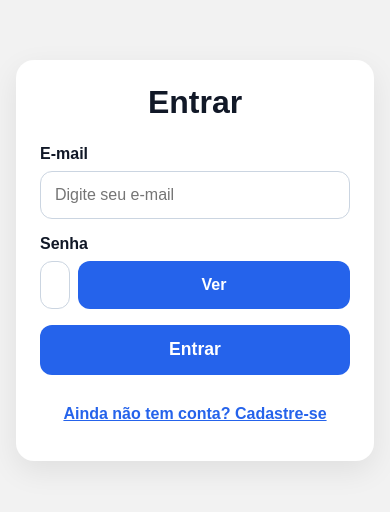
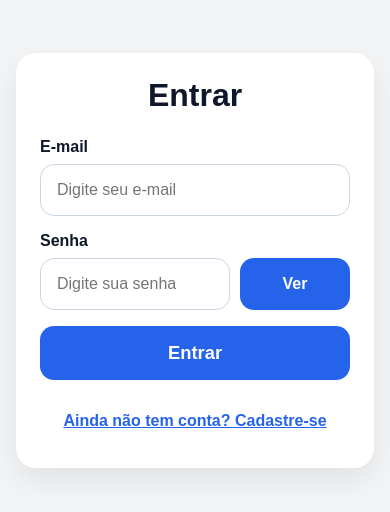
Before and after one commit to AndersonRocha33/checklist_vistoria_frontend, a React (Vite) app: page / in a window 390 px wide. Shown: the part 162-674 px from the top of the page. Built offline with nearby package versions, Linux system fonts and the light colour scheme.

Commit message:
fix mobile password input layout

```diff
--- a/src/pages/LoginPage.jsx
+++ b/src/pages/LoginPage.jsx
@@ -19,7 +19,7 @@ export default function Login() {
     setMensagemSucesso('');
   }
 
-  function resetarFormulario() {
+  function limparFormulario() {
     setNome('');
     setEmail('');
     setSenha('');
@@ -37,7 +37,7 @@ export default function Login() {
         const payloadCadastro = {
           nome: nome.trim(),
           email: email.trim().toLowerCase(),
-          senha: senha,
+          senha: senha.trim(),
         };
 
         console.log('PAYLOAD CADASTRO:', payloadCadastro);
@@ -51,7 +51,7 @@ export default function Login() {
       } else {
         const payloadLogin = {
           email: email.trim().toLowerCase(),
-          senha: senha,
+          senha: senha.trim(),
         };
 
         console.log('PAYLOAD LOGIN:', payloadLogin);
@@ -77,15 +77,6 @@ export default function Login() {
     } catch (error) {
       console.error('ERRO COMPLETO:', error);
 
-      const erroDetalhado = {
-        message: error.message,
-        code: error.code,
-        status: error.response?.status,
-        data: error.response?.data,
-      };
-
-      console.log('DETALHE ERRO:', erroDetalhado);
-
       if (error.response?.data?.message) {
         setMensagemErro(error.response.data.message);
       } else if (error.code === 'ECONNABORTED') {
@@ -102,7 +93,7 @@ export default function Login() {
 
   function alternarModo() {
     setModoCadastro((valorAtual) => !valorAtual);
-    resetarFormulario();
+    limparFormulario();
     limparMensagens();
   }
 
@@ -141,7 +132,8 @@ export default function Login() {
 
           <div style={styles.field}>
             <label style={styles.label}>Senha</label>
-            <div style={styles.passwordRow}>
+
+            <div style={styles.passwordWrapper}>
               <input
                 type={mostrarSenha ? 'text' : 'password'}
                 value={senha}
@@ -151,10 +143,11 @@ export default function Login() {
                 autoComplete={modoCadastro ? 'new-password' : 'current-password'}
                 required
               />
+
               <button
                 type="button"
                 onClick={() => setMostrarSenha((valorAtual) => !valorAtual)}
-                style={styles.showButton}
+                style={styles.toggleButton}
               >
                 {mostrarSenha ? 'Ocultar' : 'Ver'}
               </button>
@@ -194,22 +187,24 @@ const styles = {
     display: 'flex',
     justifyContent: 'center',
     alignItems: 'center',
-    background: '#f2f2f2',
+    background: '#f3f4f6',
     padding: '16px',
+    boxSizing: 'border-box',
   },
   card: {
     width: '100%',
-    maxWidth: '380px',
+    maxWidth: '420px',
     background: '#ffffff',
-    borderRadius: '18px',
+    borderRadius: '20px',
     padding: '24px',
-    boxShadow: '0 10px 30px rgba(0, 0, 0, 0.08)',
+    boxShadow: '0 12px 32px rgba(0, 0, 0, 0.08)',
+    boxSizing: 'border-box',
   },
   title: {
     textAlign: 'center',
     margin: '0 0 24px 0',
     fontSize: '2rem',
-    color: '#111827',
+    color: '#0f172a',
   },
   form: {
     display: 'flex',
@@ -223,79 +218,83 @@ const styles = {
   },
   label: {
     fontSize: '1rem',
-    fontWeight: '600',
-    color: '#111827',
+    fontWeight: '700',
+    color: '#0f172a',
   },
   input: {
     width: '100%',
-    height: '48px',
-    padding: '0 14px',
-    borderRadius: '12px',
+    height: '52px',
+    padding: '0 16px',
+    borderRadius: '14px',
     border: '1px solid #cbd5e1',
     fontSize: '1rem',
     outline: 'none',
     boxSizing: 'border-box',
   },
-  passwordRow: {
+  passwordWrapper: {
     display: 'flex',
-    gap: '8px',
-    alignItems: 'stretch',
+    width: '100%',
+    gap: '10px',
+    alignItems: 'center',
   },
   passwordInput: {
     flex: 1,
+    width: '100%',
     minWidth: 0,
-    height: '48px',
-    padding: '0 14px',
-    borderRadius: '12px',
+    height: '52px',
+    padding: '0 16px',
+    borderRadius: '14px',
     border: '1px solid #cbd5e1',
     fontSize: '1rem',
     outline: 'none',
     boxSizing: 'border-box',
   },
-  showButton: {
-    minWidth: '96px',
-    height: '48px',
+  toggleButton: {
+    width: '110px',
+    minWidth: '110px',
+    height: '52px',
     border: 'none',
-    borderRadius: '12px',
+    borderRadius: '14px',
     background: '#2563eb',
     color: '#ffffff',
     fontWeight: '700',
+    fontSize: '1rem',
     cursor: 'pointer',
-    padding: '0 14px',
   },
   submitButton: {
     width: '100%',
-    height: '50px',
+    height: '54px',
     border: 'none',
-    borderRadius: '12px',
+    borderRadius: '14px',
     background: '#2563eb',
     color: '#ffffff',
-    fontSize: '1.1rem',
+    fontSize: '1.15rem',
     fontWeight: '700',
     cursor: 'pointer',
   },
   switchButton: {
     width: '100%',
-    marginTop: '16px',
+    marginTop: '18px',
     border: 'none',
     background: 'transparent',
     color: '#2563eb',
     cursor: 'pointer',
-    fontWeight: '600',
+    fontWeight: '700',
+    fontSize: '1rem',
     textDecoration: 'underline',
   },
   errorBox: {
     background: '#fee2e2',
     color: '#dc2626',
-    borderRadius: '10px',
-    padding: '10px 12px',
+    borderRadius: '12px',
+    padding: '12px 14px',
     fontSize: '0.95rem',
   },
   successBox: {
     background: '#dcfce7',
     color: '#166534',
-    borderRadius: '10px',
-    padding: '10px 12px',
+    borderRadius: '12px',
+    padding: '12px 14px',
     fontSize: '0.95rem',
   },
 };
```
